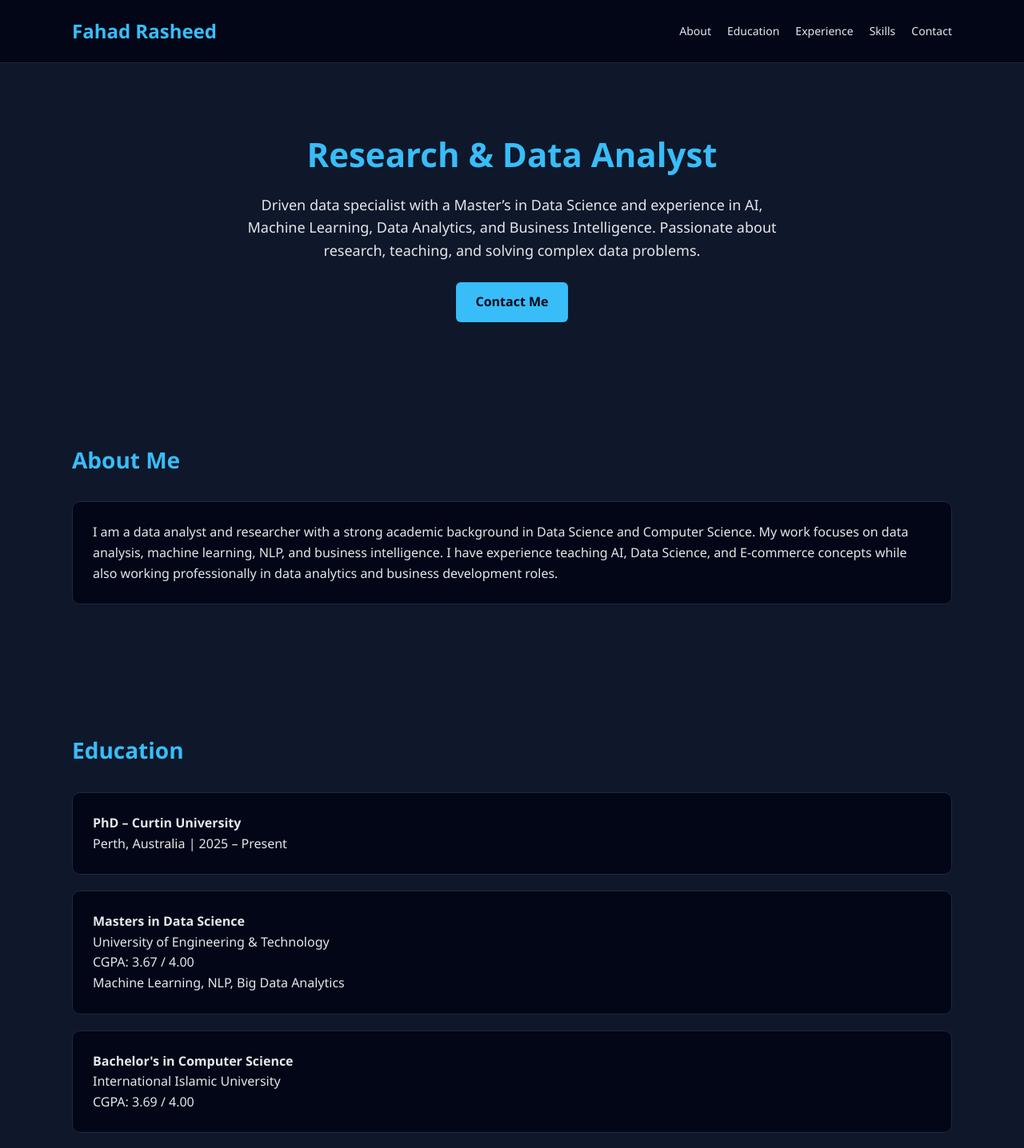
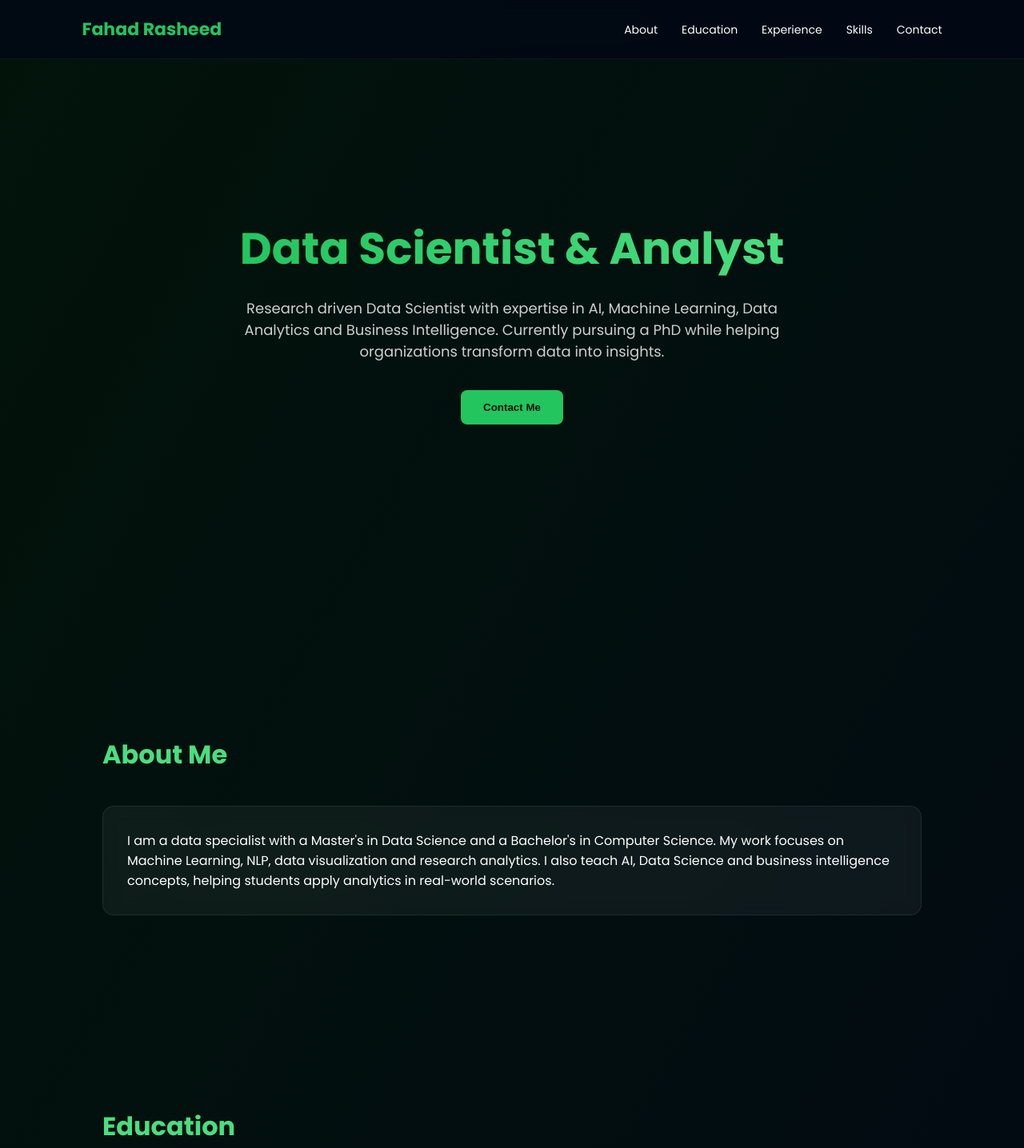
Before and after one commit to Aaahadrasheed/fahad, a plain HTML site: page index.html in a window 1280 px wide. Shown: the top 1436 px of the page at 80% size. Drawn offline with Linux system fonts and the light colour scheme.

Commit message:
Update portfolio title and content for Data Scientist

```diff
--- a/index.html
+++ b/index.html
@@ -4,7 +4,9 @@
 <meta charset="UTF-8">
 <meta name="viewport" content="width=device-width, initial-scale=1.0">
 
-<title>Fahad Rasheed | Data Analyst Portfolio</title>
+<title>Fahad Rasheed | Data Scientist</title>
+
+<link href="https://fonts.googleapis.com/css2?family=Poppins:wght@300;400;500;600;700&display=swap" rel="stylesheet">
 
 <style>
 
@@ -12,124 +14,196 @@
 margin:0;
 padding:0;
 box-sizing:border-box;
-font-family: 'Segoe UI', sans-serif;
+scroll-behavior:smooth;
 }
 
 body{
-background:#0f172a;
-color:#e5e7eb;
-line-height:1.6;
+font-family:'Poppins',sans-serif;
+background:linear-gradient(120deg,#02140a,#020617);
+color:white;
 }
 
-.container{
-width:90%;
-max-width:1100px;
-margin:auto;
-}
+/* NAVBAR */
 
 header{
-background:#020617;
-padding:20px 0;
-border-bottom:1px solid #1e293b;
+position:fixed;
+width:100%;
+top:0;
+backdrop-filter:blur(10px);
+background:rgba(2,6,23,0.7);
+border-bottom:1px solid rgba(255,255,255,0.05);
+z-index:1000;
 }
 
 nav{
 display:flex;
 justify-content:space-between;
 align-items:center;
+padding:20px 8%;
 }
 
-nav h1{
-color:#38bdf8;
-font-size:24px;
+.logo{
+font-weight:700;
+font-size:22px;
+color:#22c55e;
 }
 
 nav ul{
 display:flex;
-gap:20px;
+gap:30px;
 list-style:none;
 }
 
 nav a{
-color:#e5e7eb;
 text-decoration:none;
+color:white;
 font-size:14px;
+position:relative;
 }
 
-nav a:hover{
-color:#38bdf8;
+nav a::after{
+content:'';
+position:absolute;
+width:0%;
+height:2px;
+background:#22c55e;
+left:0;
+bottom:-5px;
+transition:0.3s;
 }
 
-.hero{
-padding:80px 0;
-text-align:center;
+nav a:hover::after{
+width:100%;
 }
 
-.hero h2{
-font-size:42px;
-color:#38bdf8;
+/* HERO */
+
+.hero{
+height:100vh;
+display:flex;
+align-items:center;
+justify-content:center;
+text-align:center;
+padding:0 10%;
+}
+
+.hero h1{
+font-size:55px;
+background:linear-gradient(90deg,#22c55e,#4ade80);
+-webkit-background-clip:text;
+color:transparent;
 }
 
 .hero p{
-margin-top:15px;
+margin-top:20px;
 font-size:18px;
+opacity:0.8;
 max-width:700px;
 margin-left:auto;
 margin-right:auto;
 }
 
-.btn{
-display:inline-block;
-margin-top:25px;
-padding:12px 24px;
-background:#38bdf8;
-color:#020617;
-text-decoration:none;
-border-radius:6px;
-font-weight:bold;
+.hero button{
+margin-top:35px;
+padding:14px 28px;
+border:none;
+border-radius:8px;
+background:#22c55e;
+color:#02140a;
+font-weight:600;
+cursor:pointer;
+transition:0.3s;
 }
 
-section{
-padding:70px 0;
+.hero button:hover{
+transform:translateY(-4px);
+box-shadow:0 10px 30px rgba(34,197,94,0.5);
+background:#16a34a;
 }
 
-section h3{
-font-size:28px;
-margin-bottom:30px;
-color:#38bdf8;
+/* SECTIONS */
+
+section{
+padding:120px 10%;
 }
 
+.section-title{
+font-size:32px;
+margin-bottom:40px;
+color:#4ade80;
+}
+
+/* GLASS CARD */
+
 .card{
-background:#020617;
-padding:25px;
-border-radius:10px;
-margin-bottom:20px;
-border:1px solid #1e293b;
+background:rgba(255,255,255,0.05);
+backdrop-filter:blur(10px);
+padding:30px;
+border-radius:14px;
+border:1px solid rgba(255,255,255,0.08);
+transition:0.35s;
 }
+
+.card:hover{
+transform:translateY(-10px) scale(1.02);
+box-shadow:0 20px 40px rgba(0,0,0,0.4);
+border-color:#22c55e;
+}
+
+/* GRID */
 
 .grid{
 display:grid;
-grid-template-columns:repeat(auto-fit,minmax(250px,1fr));
-gap:20px;
+grid-template-columns:repeat(auto-fit,minmax(260px,1fr));
+gap:25px;
 }
 
+/* SKILLS */
+
 .skill{
-background:#1e293b;
-padding:10px;
-border-radius:6px;
+padding:15px;
+background:rgba(34,197,94,0.15);
+border-radius:8px;
+text-align:center;
+transition:0.3s;
+}
+
+.skill:hover{
+background:#22c55e;
+color:#02140a;
+transform:scale(1.05);
+}
+
+/* CONTACT */
+
+.contact{
 text-align:center;
 }
 
+.contact a{
+color:#4ade80;
+text-decoration:none;
+}
+
+/* FOOTER */
+
 footer{
 text-align:center;
-padding:30px;
-border-top:1px solid #1e293b;
-color:#94a3b8;
+padding:40px;
+opacity:0.6;
 }
 
-.contact a{
-color:#38bdf8;
-text-decoration:none;
+/* SCROLL ANIMATION */
+
+.hidden{
+opacity:0;
+transform:translateY(40px);
+transition:all 1s;
+}
+
+.show{
+opacity:1;
+transform:translateY(0);
 }
 
 </style>
@@ -138,9 +212,9 @@ text-decoration:none;
 <body>
 
 <header>
-<div class="container">
 <nav>
-<h1>Fahad Rasheed</h1>
+<div class="logo">Fahad Rasheed</div>
+
 <ul>
 <li><a href="#about">About</a></li>
 <li><a href="#education">Education</a></li>
@@ -149,165 +223,148 @@ text-decoration:none;
 <li><a href="#contact">Contact</a></li>
 </ul>
 </nav>
-</div>
 </header>
 
+
 <section class="hero">
-<div class="container">
-<h2>Research & Data Analyst</h2>
+<div>
+<h1>Data Scientist & Analyst</h1>
 <p>
-Driven data specialist with a Master’s in Data Science and experience in
-AI, Machine Learning, Data Analytics, and Business Intelligence.
-Passionate about research, teaching, and solving complex data problems.
+Research driven Data Scientist with expertise in AI, Machine Learning,
+Data Analytics and Business Intelligence.
+Currently pursuing a PhD while helping organizations transform data into insights.
 </p>
-<a class="btn" href="mailto:fahadrasheed677@gmail.com">Contact Me</a>
+
+<button onclick="location.href='#contact'">Contact Me</button>
 </div>
 </section>
 
-<section id="about">
-<div class="container">
-<h3>About Me</h3>
+
+<section id="about" class="hidden">
+<h2 class="section-title">About Me</h2>
+
 <div class="card">
 <p>
-I am a data analyst and researcher with a strong academic background in
-Data Science and Computer Science. My work focuses on data analysis,
-machine learning, NLP, and business intelligence. I have experience
-teaching AI, Data Science, and E-commerce concepts while also working
-professionally in data analytics and business development roles.
+I am a data specialist with a Master's in Data Science and a Bachelor's
+in Computer Science. My work focuses on Machine Learning, NLP,
+data visualization and research analytics.
+I also teach AI, Data Science and business intelligence concepts,
+helping students apply analytics in real-world scenarios.
 </p>
 </div>
-</div>
+
 </section>
 
-<section id="education">
-<div class="container">
-<h3>Education</h3>
+
+<section id="education" class="hidden">
+<h2 class="section-title">Education</h2>
+
+<div class="grid">
 
 <div class="card">
-<h4>PhD – Curtin University</h4>
-<p>Perth, Australia | 2025 – Present</p>
+<h3>PhD – Curtin University</h3>
+<p>Perth, Australia</p>
+<p>2025 – Present</p>
 </div>
 
 <div class="card">
-<h4>Masters in Data Science</h4>
-<p>University of Engineering & Technology</p>
-<p>CGPA: 3.67 / 4.00</p>
-<p>Machine Learning, NLP, Big Data Analytics</p>
+<h3>Masters in Data Science</h3>
+<p>CGPA 3.67</p>
+<p>Machine Learning, NLP, Big Data</p>
 </div>
 
 <div class="card">
-<h4>Bachelor's in Computer Science</h4>
-<p>International Islamic University</p>
-<p>CGPA: 3.69 / 4.00</p>
+<h3>Bachelor in Computer Science</h3>
+<p>CGPA 3.69</p>
+<p>AI, Algorithms, Databases</p>
 </div>
+
+</div>
+
+</section>
+
+
+<section id="experience" class="hidden">
+<h2 class="section-title">Experience</h2>
+
+<div class="grid">
+
+<div class="card">
+<h3>Associate Data Analyst</h3>
+<p>SoftoSol</p>
+<p>Predictive analytics, market research and data driven process improvements.</p>
+</div>
+
+<div class="card">
+<h3>Business Development Manager</h3>
+<p>SoftoSol</p>
+<p>Client acquisition strategies and pricing optimization.</p>
+</div>
+
+<div class="card">
+<h3>Training & Operations Manager</h3>
+<p>Ecommerce Success Pakistan</p>
+<p>Led ecommerce training programs for 200k+ community members.</p>
+</div>
+
+</div>
+
+</section>
+
+
+<section id="skills" class="hidden">
+
+<h2 class="section-title">Skills</h2>
+
+<div class="grid">
+
+<div class="skill">Python</div>
+<div class="skill">SQL</div>
+<div class="skill">Power BI</div>
+<div class="skill">Tableau</div>
+<div class="skill">Machine Learning</div>
+<div class="skill">NLP</div>
+<div class="skill">Advanced Excel</div>
+<div class="skill">Data Visualization</div>
 
 </div>
 </section>
 
-<section id="experience">
-<div class="container">
-<h3>Work Experience</h3>
 
-<div class="card">
-<h4>Associate Data Analyst – SoftoSol</h4>
-<p>2023 – 2025</p>
-<p>
-Analyzed internal and external datasets, performed predictive analysis,
-and recommended business improvements based on insights.
-</p>
-</div>
+<section id="contact" class="hidden">
 
-<div class="card">
-<h4>Business Development Manager – SoftoSol</h4>
-<p>2022 – 2023</p>
-<p>
-Managed client relationships, led acquisition strategies, and
-optimized pricing models based on customer behavior.
-</p>
-</div>
-
-<div class="card">
-<h4>Training Content & Operations Manager</h4>
-<p>Ecommerce Success Pakistan | 2020 – 2022</p>
-<p>
-Designed e-commerce training programs and helped build an LMS that
-reduced onboarding time by 50%.
-</p>
-</div>
-
-</div>
-</section>
-
-<section>
-<div class="container">
-<h3>Research</h3>
-
-<div class="card">
-<h4>Cyberbullying Detection in Roman Urdu</h4>
-<p>
-Developed NLP models to detect cyberbullying on Twitter using machine
-learning algorithms including SVM, MLP, and KNN. Achieved 97.8%
-accuracy using SVM with TF-IDF features.
-</p>
-</div>
-
-</div>
-</section>
-
-<section id="skills">
-<div class="container">
-<h3>Skills</h3>
-
-<div class="grid">
-
-<div class="skill">Python (Pandas, NumPy)</div>
-<div class="skill">SQL</div>
-<div class="skill">Power BI</div>
-<div class="skill">Tableau</div>
-<div class="skill">Excel Advanced</div>
-<div class="skill">Machine Learning</div>
-<div class="skill">Data Visualization</div>
-<div class="skill">Google Sheets</div>
-
-</div>
-</div>
-</section>
-
-<section>
-<div class="container">
-<h3>Certifications</h3>
-
-<div class="card">
-<ul>
-<li>IBM Data Analyst Specialization</li>
-<li>Google Project Management Foundations</li>
-<li>Google Data Analytics Foundations</li>
-<li>Microsoft Office Specialist</li>
-<li>Deloitte Data Analytics Job Simulation</li>
-<li>SQL Certification – HackerRank</li>
-</ul>
-</div>
-
-</div>
-</section>
-
-<section id="contact">
-<div class="container">
-<h3>Contact</h3>
+<h2 class="section-title">Contact</h2>
 
 <div class="card contact">
 <p>Email: <a href="mailto:fahadrasheed677@gmail.com">fahadrasheed677@gmail.com</a></p>
 <p>Phone: +61-431628433</p>
-<p>LinkedIn: <a href="#">linkedin.com/in/fahadrasheed677</a></p>
-<p>Location: Perth, Australia</p>
+<p>LinkedIn: linkedin.com/in/fahadrasheed677</p>
+<p>Perth, Australia</p>
 </div>
 
-</div>
 </section>
 
+
 <footer>
-<p>© 2025 Fahad Rasheed | Data Analyst Portfolio</p>
+© 2026 Fahad Rasheed
 </footer>
+
+
+<script>
+
+const observer = new IntersectionObserver(entries=>{
+entries.forEach(entry=>{
+if(entry.isIntersecting){
+entry.target.classList.add("show")
+}
+})
+})
+
+document.querySelectorAll(".hidden").forEach(el=>{
+observer.observe(el)
+})
+
+</script>
 
 </body>
 </html>
```
